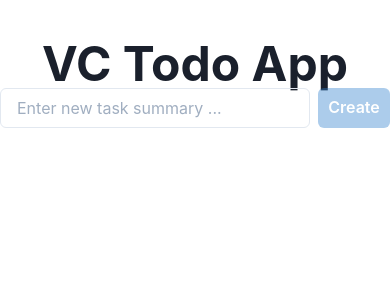
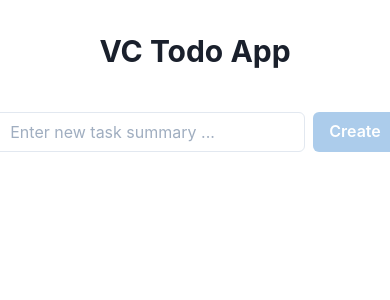
Before and after one commit to vcchung/vc-heroku-app, a React (Create React App) app in the folder client/: page / in a window 390 px wide. Shown: the top 300 px of the page. Built offline with nearby package versions, Linux system fonts and the light colour scheme; no server answers.

Commit message:
make app responsive

```diff
--- a/client/src/App.tsx
+++ b/client/src/App.tsx
@@ -1,6 +1,6 @@
 import React, { useState } from "react";
 import "./App.css";
-import { ChakraProvider, Heading } from "@chakra-ui/react";
+import { ChakraProvider, Heading, VStack } from "@chakra-ui/react";
 import TaskTable from "./components/TaskTable";
 import TaskInput from "./components/TaskInput";
 
@@ -11,13 +11,11 @@ function App() {
   };
   return (
     <ChakraProvider>
-      <div className="App">
-        <Heading as="h2" size="3xl" mt={10}>
-          VC Todo App
-        </Heading>
+      <VStack className="App">
+        <Heading m="2rem">VC Todo App</Heading>
         <TaskTable updateCount={updateCount} refresh={refresh} />
         <TaskInput refresh={refresh} />
-      </div>
+      </VStack>
     </ChakraProvider>
   );
 }
--- a/client/src/components/TaskInput.tsx
+++ b/client/src/components/TaskInput.tsx
@@ -11,6 +11,7 @@ const TaskInput = ({ refresh }: Props) => {
   return (
     <HStack>
       <Input
+        w={["80vw", "80vw", "50vw", "50vw"]}
         placeholder="Enter new task summary ..."
         value={input ?? ""}
         onChange={(e) => {
--- a/client/src/components/TaskTable.tsx
+++ b/client/src/components/TaskTable.tsx
@@ -24,7 +24,7 @@ const TaskTable = ({ updateCount, refresh }: Props) => {
 
   return (
     tasks && (
-      <Table variant="simple" m={30}>
+      <Table variant="simple" w={["90%", "90%", "80%", "80%"]}>
         <Thead>
           <Tr>
             <Th></Th>
```
